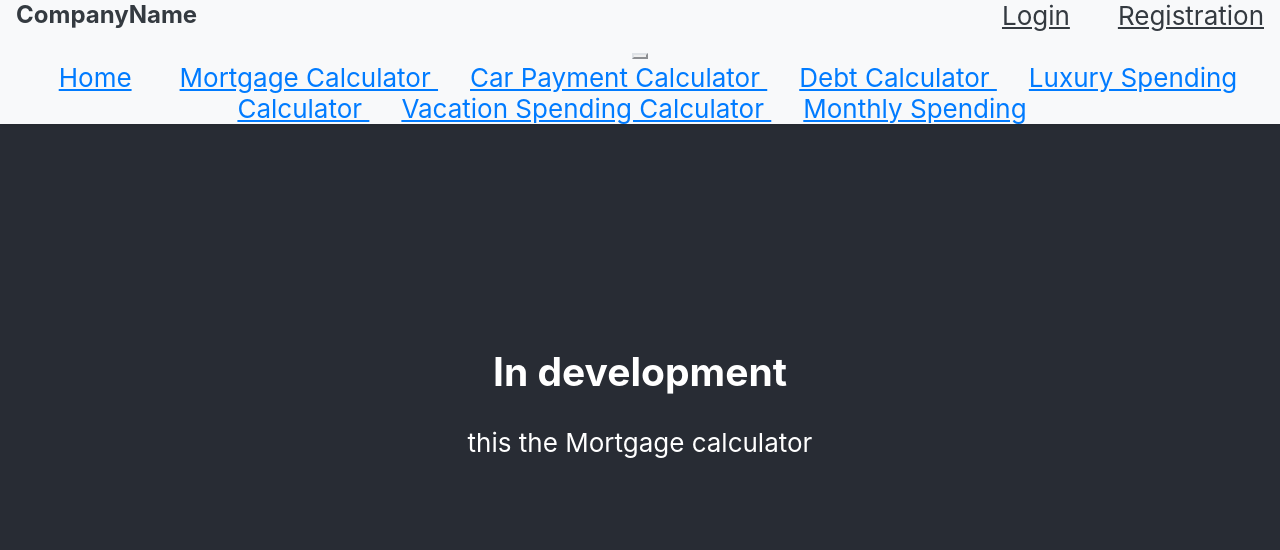
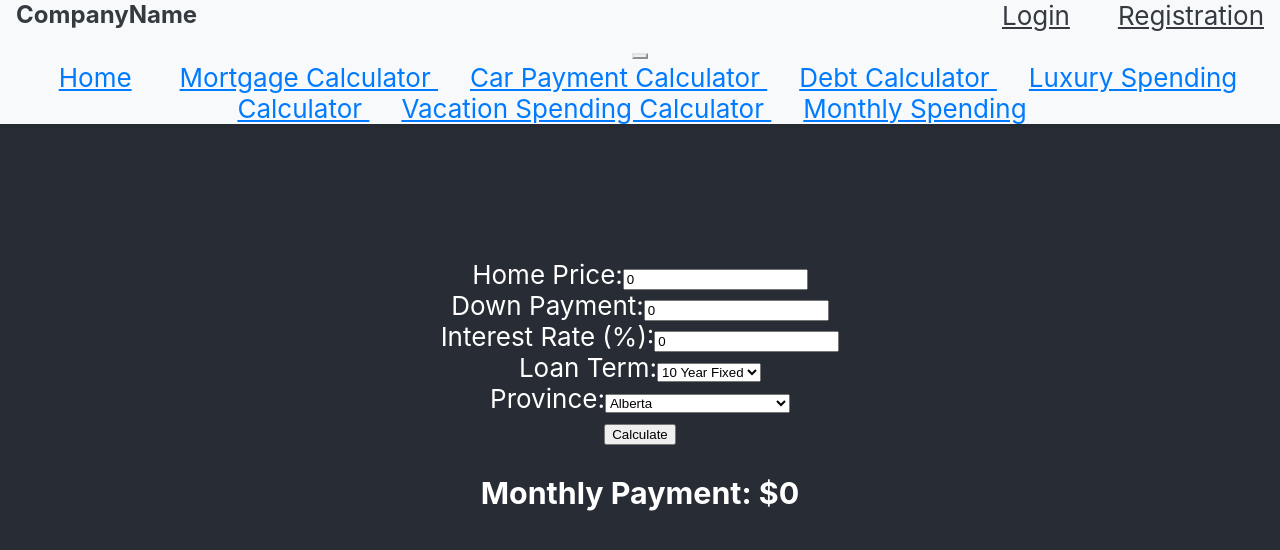
Before and after one commit to deelaw8898/Wealth-Wise, a React (Create React App) app in the folder Frontend/: page /mortgage in a window 1280 px wide. Shown: the top 550 px of the page. Built offline with nearby package versions, Linux system fonts and the light colour scheme.

Commit message:
add the mortgage calcu

```diff
--- /dev/null
+++ b/Frontend/src/pages/Mortgage_cal/mortgage.css
@@ -0,0 +1,81 @@
+/* mortgage.css */
+
+.MortgageCalculatorPage {
+    display: flex;
+    margin-top: 5vh;
+    flex-direction: column;
+    align-items: center;
+    justify-content: center;
+    height: auto;
+    padding: 20px;
+    position: relative;
+}
+
+.MortgageCalculatorPage h1 {
+    padding-bottom: 10px;
+    margin-bottom: 20px;
+    text-align: center;
+}
+
+.MortgageCalculatorPage label {
+    text-align: center;
+    height: auto;
+    font-size: auto;
+    width: auto;
+    font-weight: bold;
+}
+
+.MortgageCalculatorPage input, .MortgageCalculatorPage select {
+    height: calc(10px + 2vmin);
+    font-size: calc(10px + 1vmin);
+    width: auto;
+    border-radius: 3px;
+    margin-right: 10px;
+}
+
+.MortgageCalculatorPage select:hover {
+    background-color: #e1e1e1;
+}
+
+.MortgageCalculatorPage button {
+    height: auto;
+    font-size: 25px;
+    width: 50%;
+    border-radius: 3px;
+    align-self: center;
+    margin-right: 10px;
+    margin-top: 10px;
+}
+
+.MortgageCalculatorPage button:last-child {
+    margin-right: 0;
+}
+
+.MortgageCalculatorPage button:hover {
+    background-color: #e1e1e1;
+}
+
+.MortgageCalculatorPage .summary-section {
+    margin-top: 15px;
+    border-radius: 8px;
+    padding: 20px;
+}
+
+.MortgageCalculatorPage .summary-section h3 {
+    font-size: 50px;  /* Corrected from 50x to 50px */
+    font-weight: bold;
+    margin-bottom: 30px;
+    text-align: center;
+}
+
+.MortgageCalculatorPage .summary-section div {
+    font-size: 30px;
+    margin-bottom: 20px;
+    text-align: center;
+}
+
+.MortgageCalculatorPage input[type="number"]::-webkit-inner-spin-button,
+.MortgageCalculatorPage input[type="number"]::-webkit-outer-spin-button {
+    -webkit-appearance: none;
+    margin: 0;
+}
--- a/Frontend/src/pages/Mortgage_cal/mortgage.js
+++ b/Frontend/src/pages/Mortgage_cal/mortgage.js
@@ -1,19 +1,82 @@
-import React from "react";
+import React, { useState } from 'react';
+import './mortgage.css'
 
-function mortgage(){
-    return(
-        <section>
-            <div class="container-fluid">
-                <h1 class ="mt-5">
-                    In development
-                </h1>
-                <p>
-                    this the Mortgage calculator
-                </p>
+const PROVINCES_TAX_RATES = {
+  Alberta: 0.6,
+  BritishColumbia: 0.7,
+  Manitoba: 1.2,
+  NewBrunswick: 0.9,
+  NewfoundlandAndLabrador: 0.8,
+  NovaScotia: 1.0,
+  Ontario: 0.75,
+  PrinceEdwardIsland: 0.7,
+  Quebec: 0.85,
+  Saskatchewan: 0.95,
+};
 
-            </div>
-        </section>
-    );
+function MortgageCalculator() {
+  const [homePrice, setHomePrice] = useState(0);
+  const [downPayment, setDownPayment] = useState(0);
+  const [interestRate, setInterestRate] = useState(0);
+  const [loanTerm, setLoanTerm] = useState(10);
+  const [province, setProvince] = useState("Alberta");
+  const [monthlyPayment, setMonthlyPayment] = useState(0);
+
+  const calculateMortgage = () => {
+    const principal = homePrice - downPayment;
+    const monthlyRate = interestRate / 1200;
+    const numberOfPayments = loanTerm * 12;
+    const taxRate = PROVINCES_TAX_RATES[province] / 100;
+
+    let payment = principal * (monthlyRate / (1 - Math.pow((1 + monthlyRate), -numberOfPayments)));
+    payment += (homePrice * taxRate) / 12;  // Adding monthly property tax
+    setMonthlyPayment(payment.toFixed(2));
+  };
+
+  return (
+    <div>
+      <label>
+        Home Price:
+        <input type="number" value={homePrice} onChange={e => setHomePrice(Number(e.target.value))} />
+      </label>
+      <br />
+
+      <label>
+        Down Payment:
+        <input type="number" value={downPayment} onChange={e => setDownPayment(Number(e.target.value))} />
+      </label>
+      <br />
+
+      <label>
+        Interest Rate (%):
+        <input type="number" value={interestRate} onChange={e => setInterestRate(Number(e.target.value))} />
+      </label>
+      <br />
+
+      <label>
+        Loan Term:
+        <select value={loanTerm} onChange={e => setLoanTerm(Number(e.target.value))}>
+          <option value={10}>10 Year Fixed</option>
+          <option value={15}>15 Year Fixed</option>
+          <option value={30}>30 Year Fixed</option>
+        </select>
+      </label>
+      <br />
+
+      <label>
+        Province:
+        <select value={province} onChange={e => setProvince(e.target.value)}>
+          {Object.keys(PROVINCES_TAX_RATES).map(p => (
+            <option key={p} value={p}>{p}</option>
+          ))}
+        </select>
+      </label>
+      <br />
+
+      <button onClick={calculateMortgage}>Calculate</button>
+      <h3>Monthly Payment: ${monthlyPayment}</h3>
+    </div>
+  );
 }
 
-export default mortgage;
+export default MortgageCalculator;
```
